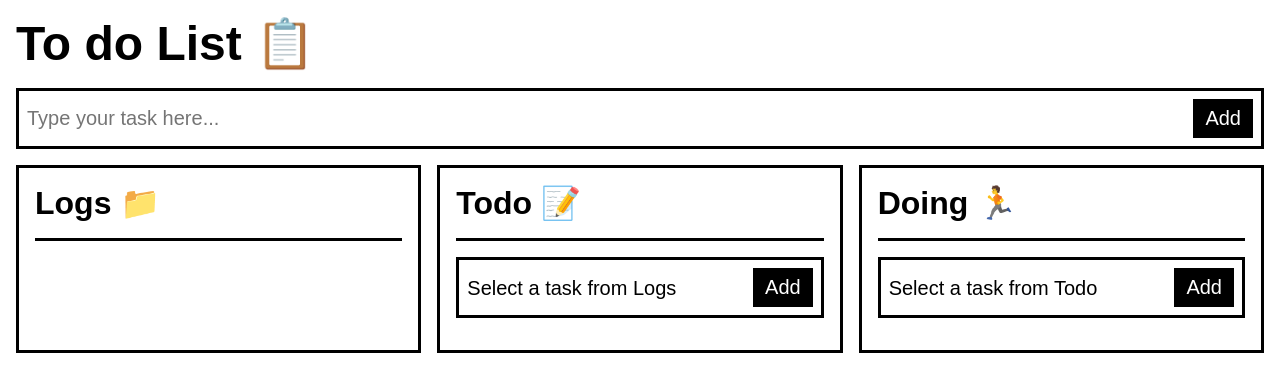
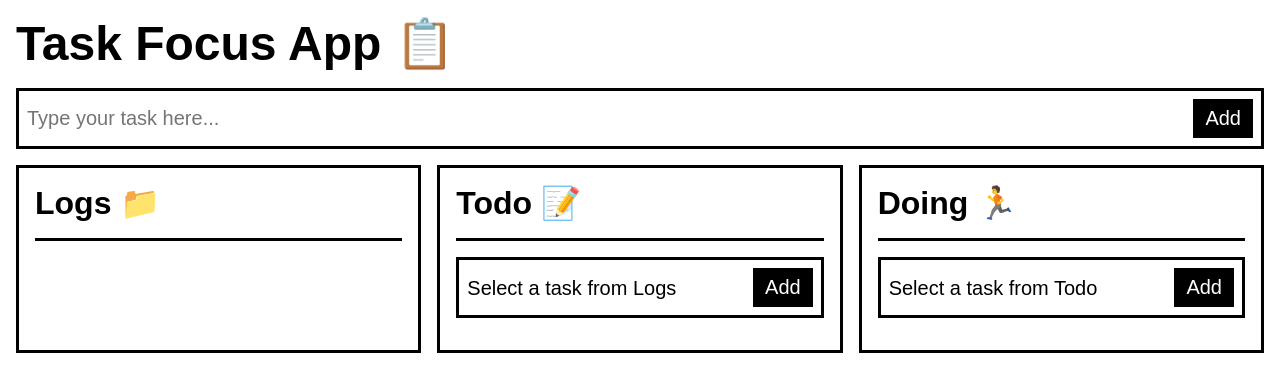
Before and after one commit to andrewii23/task-focus, a React (Vite) app: page / in a window 1280 px wide. Shown: the top 392 px of the page. Built offline with nearby package versions, Linux system fonts and the light colour scheme.

Commit message:
name change

```diff
--- a/src/App.jsx
+++ b/src/App.jsx
@@ -58,7 +58,7 @@ const App = () => {
 
   return (
     <div className="container">
-      <h1>To do List 📋</h1>
+      <h1>Task Focus App 📋</h1>
       <div className="add-task">
         <input
           type="text"
```
